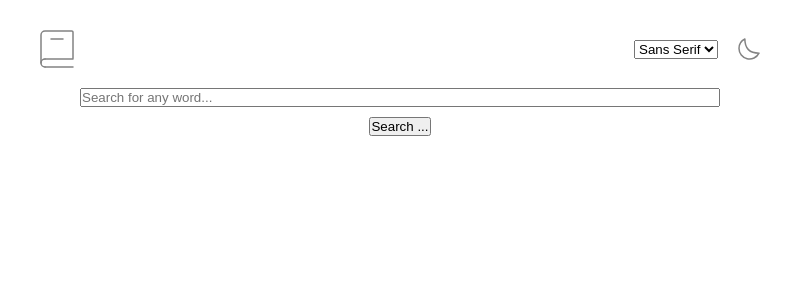
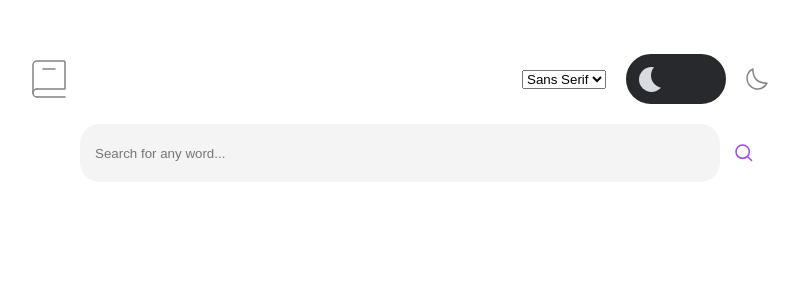
Before and after one commit to carp22/dictionary-web-app, a React (Vite) app: page / in a window 1280 px wide. Shown: the top 300 px of the page, without its empty margins (240-1038 px from the left). Built offline with nearby package versions, Linux system fonts and the light colour scheme.

Commit message:
Styling
Body styled
Examples per meanings added

```diff
--- a/src/components/Body/Body.css
+++ b/src/components/Body/Body.css
@@ -2,16 +2,59 @@
     box-sizing: border-box;
 }
 
-.word-title{
-    display: flex;
-    justify-content: space-evenly;
-    align-items: center;
-}
-.word{
+body{
     display: flex;
     flex-direction: column;
-    justify-content: center;
-    align-items:center;
+    max-width: 46rem;
+    min-width: 20rem;
     margin-inline: auto auto;
     margin-block-start: 30px;
 }
+.word-title{
+    display: flex;
+    justify-content: space-between;
+    align-items: center;
+}
+.word-text{
+    font-size: 32px;
+}
+.word-phonetic{
+    font-size: 18px;
+    color: #A445ED;
+}
+.word-partofspeech{
+    padding: 40px 0 0;
+}
+.partofspeech-text{
+    font-size: 20px;
+    padding: 0 0 32px;;
+}
+.word-partofspeech > p{
+    font-size: 16px;
+    padding: 0 0 16px;
+    color: #757575
+}
+.word-meanings,.word-example{
+    margin-left: 12px;
+    padding-left: 24px;
+}
+.word-meanings{
+    margin: 20px 0 20px;
+}
+.word-example{
+    margin: 13px 0 13px;
+    color: #757575;
+    list-style-type: none;
+    margin-left: 12px;
+    padding-left: 24px;
+}
+.word-synonyms{
+    font-size: 16px;
+    padding: 24px 0 0;
+    color: #757575;
+}
+.synonyms{
+    color: #A445ED;
+    margin-left: 15px;
+
+}
--- a/src/components/Body/index.jsx
+++ b/src/components/Body/index.jsx
@@ -8,9 +8,9 @@ function Body({ results }) {
   return (
     <div>
       <section className='word-title'>
-        <div className='word-'>
-          <h2>{results[0]?.word}</h2>
-          <h4>{results[0]?.phonetic}</h4>
+        <div className='meaning-found'>
+          <h2 className='word-text'>{results[0]?.word}</h2>
+          <h4 className='word-phonetic'>{results[0]?.phonetic}</h4>
         </div>
         <span className='word-audio'>{results[0]?.phonetics[0].audio}</span>
       </section>
@@ -20,13 +20,19 @@ function Body({ results }) {
         <div key={index}>
           <section className="word">
             <div className="word-partofspeech">
-              <h4 className="">{meaning.partOfSpeech}</h4> <hr />
-                 {meaning.definitions.map( (definition, index) => (
+              <h4 className="partofspeech-text">{meaning.partOfSpeech}<hr /></h4>
+              <p>Meaning</p>
+                 {meaning.definitions.map( (element, index) => (
                   <ul key={index}>
-                    <li className="word-meanings">{definition.definition}</li>
+                    <li className="word-meanings">{element.definition}</li>
+                    {element.example && <li className='word-example'>"{element.example}"</li>}
                   </ul>
                   ))}
-                {meaning.synonyms.length > 0 && <h4 className="word-synonyms">Synonyms: {meaning.synonyms.join(", ")}</h4>}
+                {meaning.synonyms.length > 0
+                  &&
+                    <h4 className="word-synonyms">
+                      Synonyms <span className='synonyms'>{meaning.synonyms.join(", ")}</span>
+                    </h4>}
             </div>
           </section>
         </div>
--- a/src/components/Header/Header.css
+++ b/src/components/Header/Header.css
@@ -3,18 +3,87 @@
     padding: 0;
     margin: 0;
 }
+.dictionary-header{
+    padding: 24px 0 30px;
+}
 .dictionary-section{
     display: flex;
-    justify-content: space-around;
+    justify-content: space-between;
     align-items: center;
-    padding-top: 30px;
     padding-bottom: 20px;
+    max-width: 46rem;
+    min-width: 20rem;
 }
 .theme{
     display: flex;
     justify-content: center;
     align-items: center;
     gap: 20px;
+}
+.toggle-switch {
+    position: relative;
+    width: 100px;
+    height: 50px;
+    --light: #d8dbe0;
+    --dark: #28292c;
+    --link: rgb(27, 129, 112);
+    --link-hover: rgb(24, 94, 82);
+  }
+
+  .switch-label {
+    position: absolute;
+    width: 100%;
+    height: 50px;
+    background-color: var(--dark);
+    border-radius: 25px;
+    cursor: pointer;
+    border: 3px solid var(--dark);
+  }
+
+  .checkbox {
+    position: absolute;
+    display: none;
+  }
+
+  .slider {
+    position: absolute;
+    width: 100%;
+    height: 100%;
+    border-radius: 25px;
+    -webkit-transition: 0.3s;
+    transition: 0.3s;
+  }
+
+  .checkbox:checked ~ .slider {
+    background-color: var(--light);
+  }
+
+  .slider::before {
+    content: "";
+    position: absolute;
+    top: 10px;
+    left: 10px;
+    width: 25px;
+    height: 25px;
+    border-radius: 50%;
+    -webkit-box-shadow: inset 12px -4px 0px 0px var(--light);
+    box-shadow: inset 12px -4px 0px 0px var(--light);
+    background-color: var(--dark);
+    -webkit-transition: 0.3s;
+    transition: 0.3s;
+  }
+
+  .checkbox:checked ~ .slider::before {
+    -webkit-transform: translateX(50px);
+    -ms-transform: translateX(50px);
+    transform: translateX(50px);
+    background-color: var(--dark);
+    -webkit-box-shadow: none;
+    box-shadow: none;
+  }
+
+.fonts{
+    outline: none;
 }
 
 .search-section{
@@ -25,17 +94,28 @@
     align-items: center;
 
     gap: 10px;
+    position: relative;
 }
 
 .search-input{
-    display: block;
-    justify-content: center;
-    align-items: center;
+    height: 58px;
+    border-radius: 20px;
     margin-inline:auto auto;
-
+    border-style: none;
     min-width: inherit;
+    background-color: #f4f4f4;
+    text-indent: 15px;
 }
-
+.search-input:focus{
+    outline: 1px solid #A445ED;
+}
+.search-icon{
+    position: absolute;
+    right: 15px;
+}
+.search-icon:hover{
+    cursor: pointer;
+}
 .search-btn{
     width: 20vh;
 }
--- a/src/components/Header/index.jsx
+++ b/src/components/Header/index.jsx
@@ -1,7 +1,8 @@
 import React from 'react'
 import logo from "../../assets/images/logo.svg"
+import searchIcon from "../../assets/images/icon-search.svg"
 import moon from "../../assets/images/icon-moon.svg"
-import { useState, useEffect } from 'react'
+import { useState } from 'react'
 import "./Header.css"
 
 
@@ -27,11 +28,17 @@ function Header({onSearch}) {
               <img src={logo} alt="logo" />
 
             <div className='theme'>
-                <select name="fonts">
+                <select className="fonts">
                     <option value="sans-serif">Sans Serif</option>
                     <option value="serif">Serif</option>
                     <option value="mono">Mono</option>
                 </select>
+                <div class="toggle-switch">
+                  <label class="switch-label">
+                  <input type="checkbox" class="checkbox"/>
+                  <span class="slider"></span>
+                  </label>
+                </div>
                 <img src={moon} alt="moon-logo" />
             </div>
 
@@ -44,7 +51,7 @@ function Header({onSearch}) {
               value={wordToLookFor}
               placeholder='Search for any word...'
               onChange={handleChange}/>
-            <button name= "search-btn" onClick={handleClick}>Search ...</button>
+              <img src={searchIcon} alt="search-icon" className="search-icon" onClick={handleClick}/>
           </div>
 
         </div>
```
